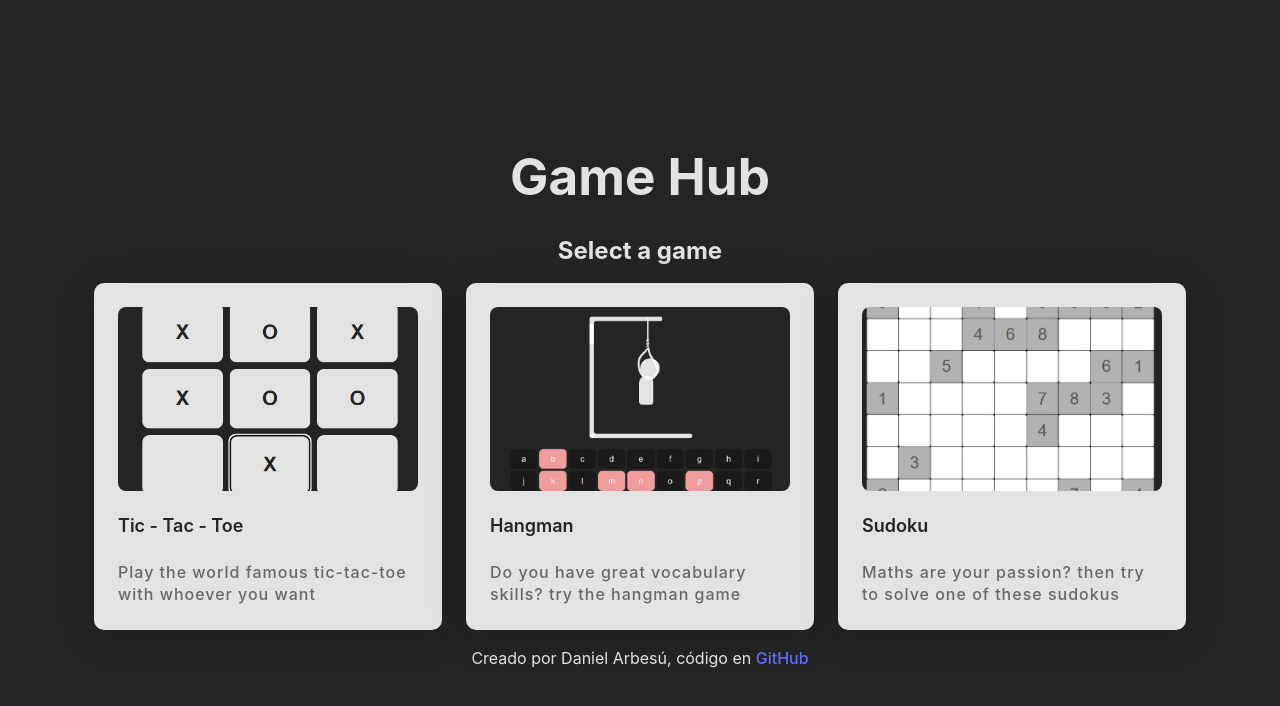
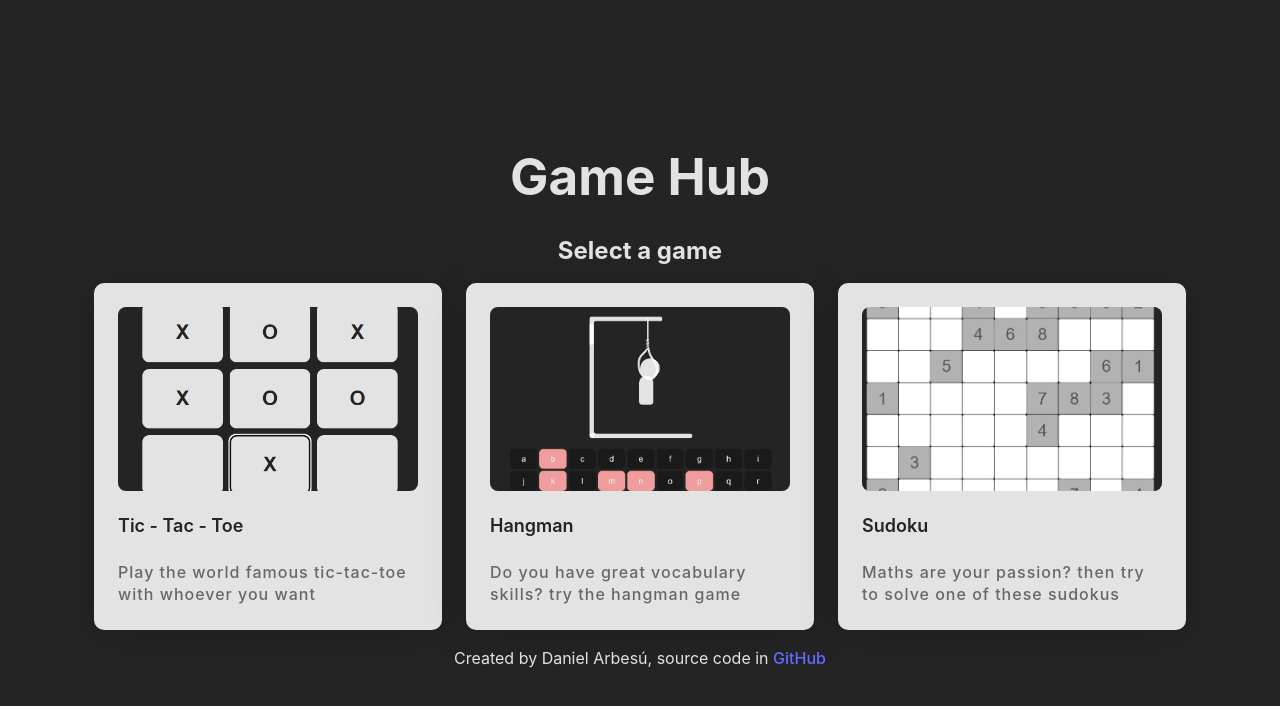
Before and after one commit to daniArbesu/Proyecto-6-Hub-Juegos, a React (Vite) app: page / in a window 1280 px wide. Shown: the top 706 px of the page. Built offline with nearby package versions, Linux system fonts and the light colour scheme.

Commit message:
fix: correct some issues

```diff
--- a/src/App.jsx
+++ b/src/App.jsx
@@ -18,7 +18,7 @@ function App() {
       </main>
       <footer>
         <p>
-          Creado por Daniel Arbesú, código en{' '}
+          Created by Daniel Arbesú, source code in{' '}
           <a href="https://github.com/daniArbesu/Proyecto-6-Hub-Juegos">GitHub</a>
         </p>
       </footer>
--- a/src/components/HangmanBoard/index.jsx
+++ b/src/components/HangmanBoard/index.jsx
@@ -4,8 +4,8 @@ import styled from 'styled-components';
 import { CHARACTERS, MAX_TRIALS } from '../../constants/hangman';
 import { printWord, randomWord, checkWordComplete } from '../../utils/hangman';
 import HangmanIcon from '../ui/HangmanIcon';
-import KeyboardRow from '../KeyboardRow';
-import WinnerModal from '../WinnerModal';
+import KeyboardRow from '../ui/KeyboardRow';
+import WinnerModal from '../ui/WinnerModal';
 import { HangmanBoardWrapper } from './styles';
 
 const Keyboard = styled.section`
--- a/src/components/SudokuBoard/index.jsx
+++ b/src/components/SudokuBoard/index.jsx
@@ -2,7 +2,7 @@ import confetti from 'canvas-confetti';
 import { useEffect, useRef, useState } from 'react';
 import { makepuzzle, solvepuzzle } from 'sudoku';
 import { isSudokuCompleted, isSudokuCorrect } from '../../utils/sudoku';
-import WinnerModal from '../WinnerModal';
+import WinnerModal from '../ui/WinnerModal';
 import SudokuWrapper from './styles';
 
 // let modalText = '';
--- a/src/components/TTTBoard/index.jsx
+++ b/src/components/TTTBoard/index.jsx
@@ -2,7 +2,7 @@ import confetti from 'canvas-confetti';
 import { useState, useRef } from 'react';
 import { INITIAL_BOARD, PLAYERS } from '../../constants/tictactoe';
 import checkWinner, { checkDraw, randomPlayer } from '../../utils/tictactoe';
-import WinnerModal from '../WinnerModal';
+import WinnerModal from '../ui/WinnerModal';
 import { TTTBoardWrapper, TTTButton } from './styles';
 
 let modalText = '';
--- a/src/constants/hangman.js
+++ b/src/constants/hangman.js
@@ -1,5 +1,5 @@
 // Constants for the Hangman Game
-export const PLAY_WORDS = ['car', 'house', 'monkey', 'shark', 'whale'];
+export const PLAY_WORDS = ['cat', 'racoon', 'monkey', 'shark', 'whale', 'mouse'];
 export const CHARACTERS = 'abcdefghijklmnopqrstuvwxyz';
 export const hangmanPaths = [
   {
```
